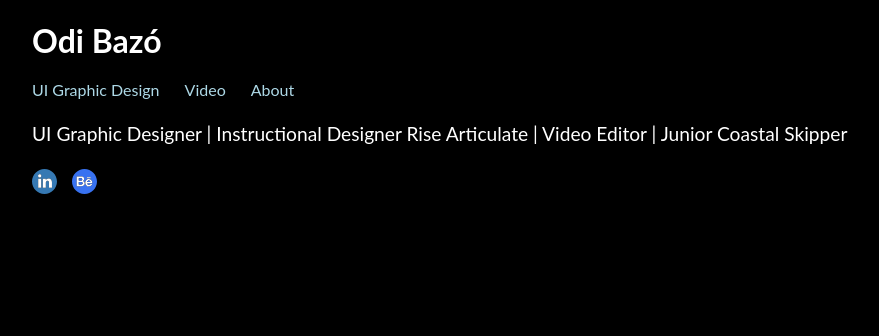
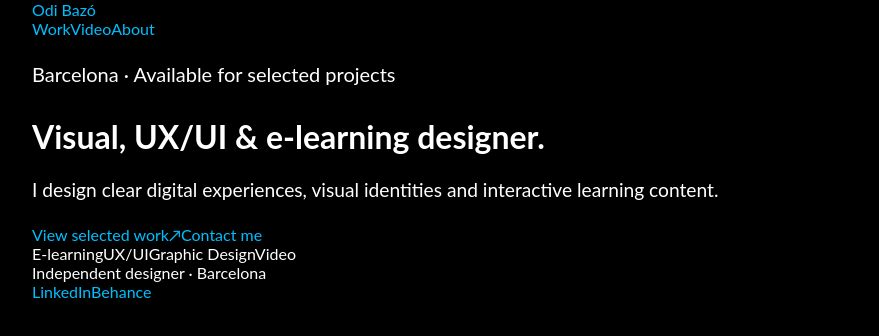
Before and after one commit to odibazo/portfolio, a Next.js app: page / in a window 1280 px wide. Shown: the top 336 px of the page, without its empty margins (68-947 px from the left). Built offline with nearby package versions, Linux system fonts and the light colour scheme.

Commit message:
Refresh portfolio homepage hero

```diff
--- a/pages/index.js
+++ b/pages/index.js
@@ -1,34 +1,77 @@
-// pages/index.js
-
+import Head from 'next/head';
 import Link from 'next/link';
 import styles from '../styles/Home.module.css';
 
 export default function Home() {
   return (
-    <div className={styles.container}>
-      <h1 className={styles.title}>Odi Bazó</h1>
-      <div className={styles.buttons}>
-        <Link href="/ui-graphic-design">
-          <span className={styles.button}>UI Graphic Design</span>
+    <>
+      <Head>
+        <title>Odi Bazó — Visual, UX/UI & E-learning Designer</title>
+        <meta
+          name="description"
+          content="Portfolio of Odi Bazó, a visual, UX/UI and e-learning designer based in Barcelona."
+        />
+      </Head>
+
+      <main className={styles.container}>
+        <header className={styles.header}>
+          <Link href="/" className={styles.brand}>
+            Odi Bazó
           </Link>
-        <Link href="/video">
-          <span className={styles.button}>Video</span>
+
+          <nav className={styles.nav} aria-label="Main navigation">
+            <Link href="/ui-graphic-design">Work</Link>
+            <Link href="/video">Video</Link>
+            <Link href="/about">About</Link>
+          </nav>
+        </header>
+
+        <section className={styles.hero}>
+          <p className={styles.eyebrow}>
+            <span className={styles.statusDot} aria-hidden="true" />
+            Barcelona · Available for selected projects
+          </p>
+
+          <h1 className={styles.title}>
+            Visual, UX/UI &amp;
+            <span> e-learning designer.</span>
+          </h1>
+
+          <p className={styles.description}>
+            I design clear digital experiences, visual identities and interactive
+            learning content.
+          </p>
+
+          <div className={styles.actions}>
+            <Link href="/ui-graphic-design" className={styles.primaryButton}>
+              View selected work
+              <span aria-hidden="true">↗</span>
             </Link>
-        <Link href="/about">
-          <span className={styles.button}>About</span>
-        </Link>
+            <a href="mailto:odibazo@gmail.com" className={styles.secondaryButton}>
+              Contact me
+            </a>
           </div>
-      <p className={styles.description}>
-        UI Graphic Designer | Instructional Designer Rise Articulate | Video Editor | Junior Coastal Skipper
-      </p>
-      <div className={styles.socialIcons}>
+
+          <div className={styles.disciplines} aria-label="Design disciplines">
+            <span>E-learning</span>
+            <span>UX/UI</span>
+            <span>Graphic Design</span>
+            <span>Video</span>
+          </div>
+        </section>
+
+        <footer className={styles.footer}>
+          <span>Independent designer · Barcelona</span>
+          <div className={styles.socialLinks}>
             <a href="https://www.linkedin.com/in/odibazo" target="_blank" rel="noopener noreferrer">
-          <img src="/linkedin-icon.svg" alt="LinkedIn" className={styles.icon} />
+              LinkedIn
             </a>
             <a href="https://www.behance.net/ODIBAZO" target="_blank" rel="noopener noreferrer">
-          <img src="/behance-icon.svg" alt="Behance" className={styles.icon} />
+              Behance
             </a>
           </div>
-    </div>
+        </footer>
+      </main>
+    </>
   );
 }
```
Lines whose indentation alone changed are shown as unchanged.
